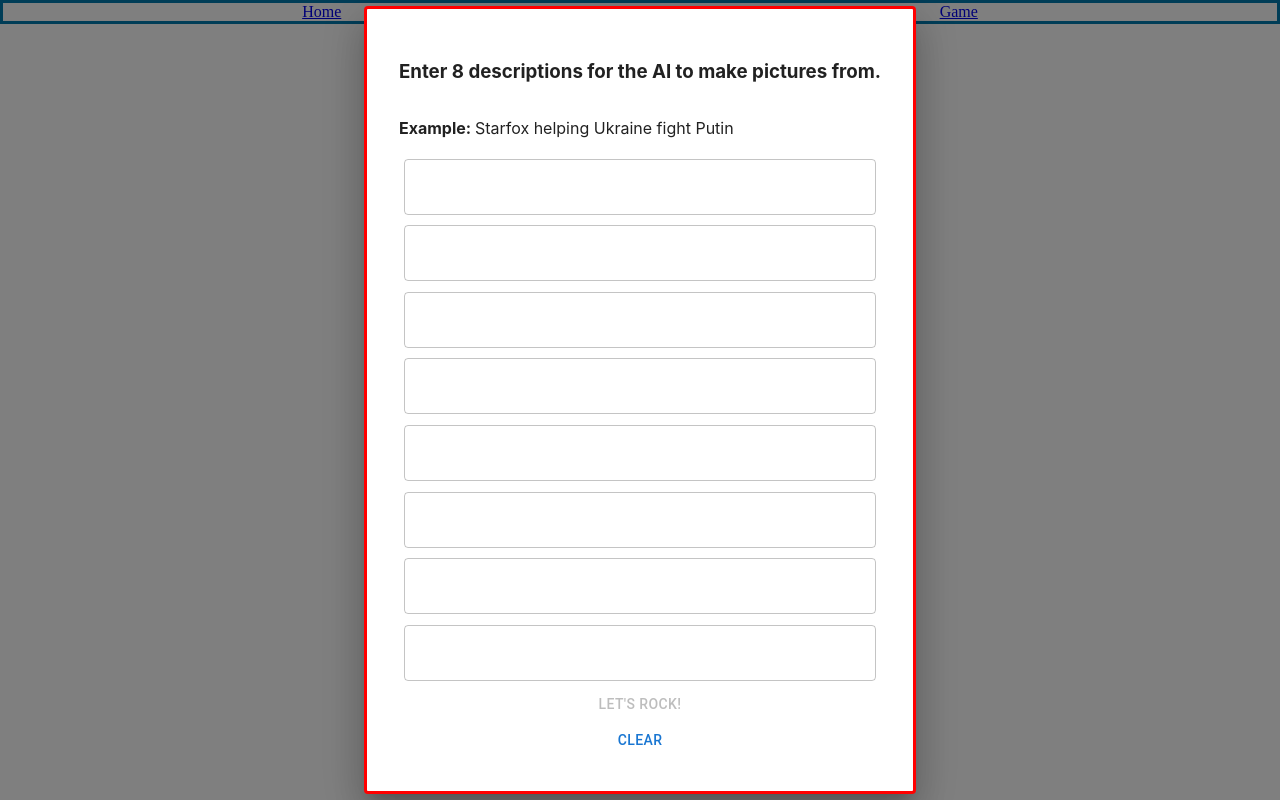
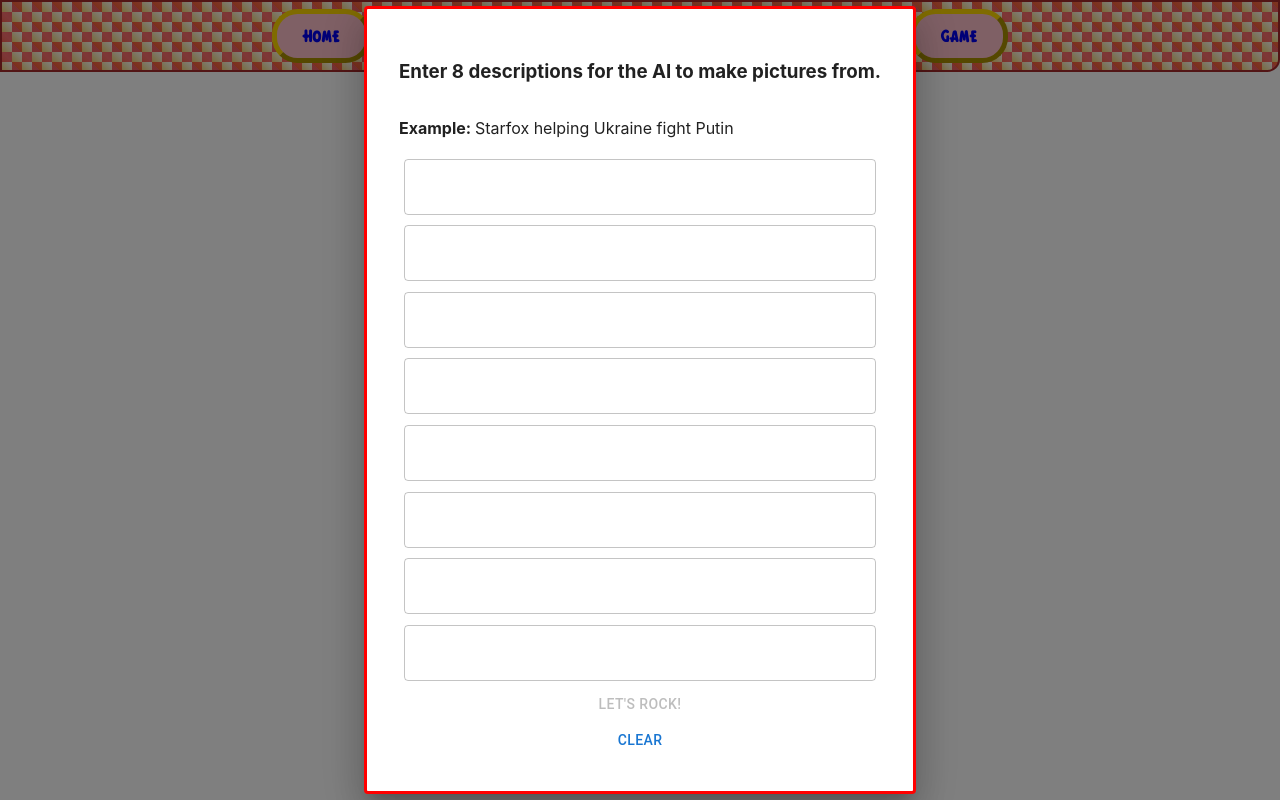
Before and after one commit to lightsage88/ai-memory, a React (Create React App) app: page /game in a window 1280 px wide. Built offline with nearby package versions, Linux system fonts and the light colour scheme.

Commit message:
added some cute stylings

```diff
--- a/src/Components/Navigation/Navigation.tsx
+++ b/src/Components/Navigation/Navigation.tsx
@@ -26,12 +26,6 @@ export const Navigation = () => {
       <Link data-testid="game-tab" to="/game">
         Game
       </Link>
-      {/* <StyledComponents.StyledNavLink
-        data-testid="about-tab"
-        onClick={() => resetGamePrompts()}
-      >
-        About
-      </StyledComponents.StyledNavLink> */}
     </StyledComponents.StyledBox>
   );
 };
--- a/src/StyledComponents/StyledComponents.tsx
+++ b/src/StyledComponents/StyledComponents.tsx
@@ -1,16 +1,46 @@
 import styled from "styled-components";
 import { Link, Dialog, Box } from "@mui/material";
+import "../App.css";
 
 const StyledBox = styled(Box)`
-  @font-face {
-    font-family: Kirby;
-    src: local("Kirby") url("../Assets/Fonts/kirby-classic.ttf")
-      format("truetype");
-  }
-  border: 3px #007aaf solid;
+  border: 2px brown solid;
+  background-position: 0px 0px, 10px 10px;
+  background-size: 20px 20px;
+  background-image: linear-gradient(
+      45deg,
+      #f5080894 25%,
+      transparent 25%,
+      transparent 75%,
+      #fb09098a 75%,
+      #fd0d0d91 100%
+    ),
+    linear-gradient(
+      45deg,
+      #e501019e 25%,
+      #ebb00a96 0%,
+      white 75%,
+      #f9020291 0%,
+      #f1020299 100%
+    );
+  border-bottom-right-radius: 1vw;
   display: flex;
   justify-content: space-around;
-  font-family: "Kirby";
+  font-family: Kirby;
+  a {
+    margin: 0.45rem;
+    border-radius: 2vw;
+    border: solid gold 5px;
+    border-style: outset;
+    background: pink;
+    text-decoration: none;
+    padding: 1vw 2vw;
+    &:hover {
+      transition: all 2s;
+      background: gold;
+      border-color: hotpink;
+      color: red;
+    }
+  }
 `;
 
 const StyledNavLink = styled(Link)`
--- a/src/index.css
+++ b/src/index.css
@@ -1,3 +1,9 @@
+@font-face {
+  font-family: "Kirby";
+  src: local("Kirby"),
+   url("./Assets/Fonts/kirby-classic.ttf") format("truetype");
+  }
+
 body {
   margin: 0;
   font-family: -apple-system, BlinkMacSystemFont, 'Segoe UI', 'Roboto', 'Oxygen',
```
